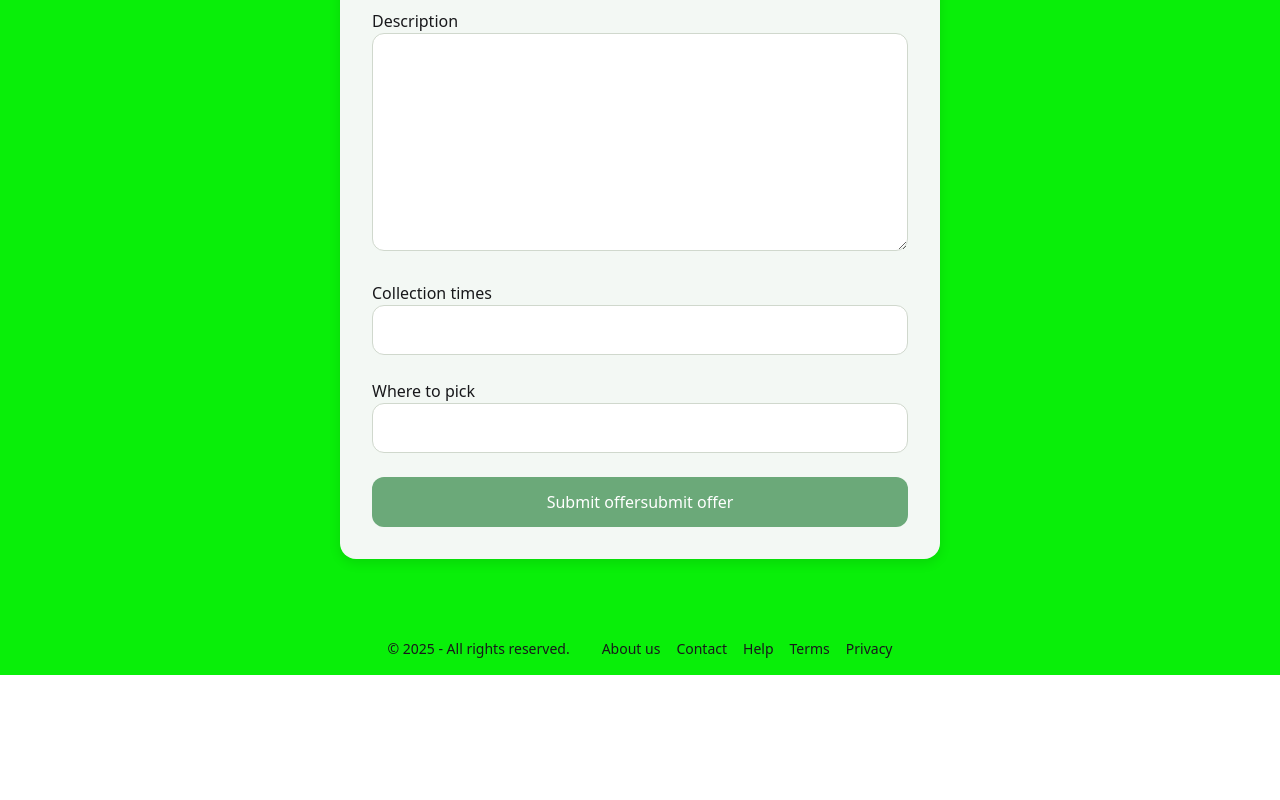
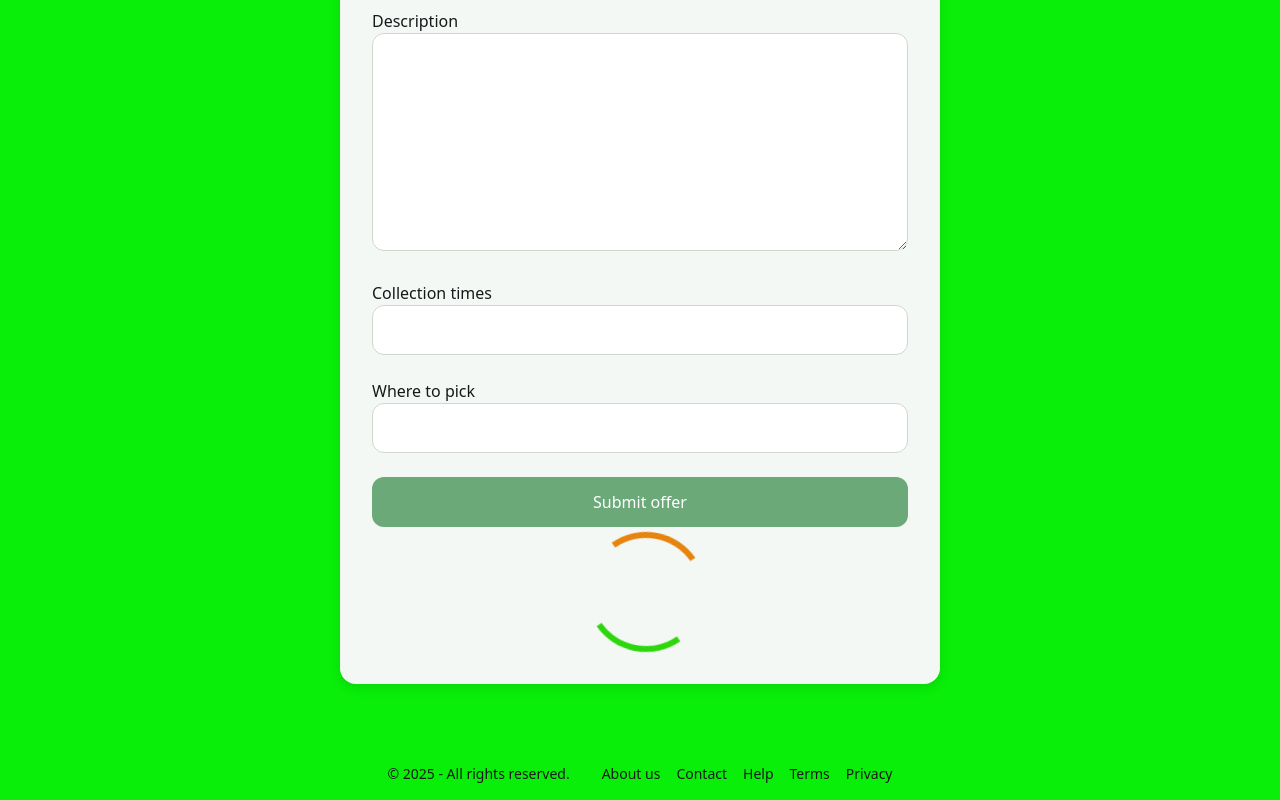
Before and after one commit to adrianny90/Final_project_client, a React (Vite) app: page /give in a window 1280 px wide. Shown: the part 545-1345 px from the top of the page. Before the commit the page ends 1220 px from the top, so only its background shows below. Built offline with nearby package versions, Linux system fonts and the light colour scheme.

Commit message:
added spinner for loadind state

```diff
--- /dev/null
+++ b/src/components.jsx/Spinner.jsx
@@ -0,0 +1,9 @@
+
+const Spinner = ()=> (
+        <div className="spinner"></div>
+    );
+
+
+
+
+export default Spinner;
--- a/src/index.css
+++ b/src/index.css
@@ -131,3 +131,19 @@ body {
     border-radius: 10px;
     box-shadow: 0 2px 6px rgba(0,0,0,0.1);
   }
+  .spinner {
+    margin-top:5px;
+    margin-left:40%;
+    height: 120px;
+    width:120px;
+    border: 6px solid;
+    border-color: rgb(46, 214, 12) transparent rgb(230, 132, 14) transparent;
+    border-radius: 50%;
+    animation: spin 1.3s ease infinite;
+  }
+
+  @keyframes spin {
+    to {
+      transform: rotate(360deg);
+    }
+  }
--- a/src/pages/AddPost.jsx
+++ b/src/pages/AddPost.jsx
@@ -4,6 +4,7 @@ import CategorySelect from "../components.jsx/CategorySelect";
 // import formDataBuilder from "../Utils/formDataBuilder.js";
 import cloudinaryUpload from "../../Utils/cloudinarayUpload.js";
 import axios from "axios";
+import Spinner from "../components.jsx/Spinner.jsx";
 
 const AddPost = () => {
 
@@ -16,10 +17,12 @@ const [formData,setFormData] = useState({
     collectionTime:'',
     location:'',
 });
-//storage for photo preview
-const [previewUrls, setPreviewUrls] = useState([]);
+
+const [previewUrls, setPreviewUrls] = useState([]);//storage for photo preview
 const [error,setError] =useState(null)
 const [isSubmitting, setIsSubitting] = useState(false)
+const [successMsg,setSuccessMsg] = useState('');
+
 
 
     //storing input data while typing
@@ -32,7 +35,7 @@ const handleChange = (e) => {
         //upload limit = 5 photos
         if(formData.photos.length + selectedFiles.length > 5) {
             setError('Max 5 photos possible');
-            return
+            return;
         }
         setError(null);
 
@@ -81,6 +84,7 @@ const handleSubmit = async(event) => {
             location:'',
         });
         setPreviewUrls([]);
+        setSuccessMsg('Item submitted succesfully');
     } catch (error) {
         console.log('Error while submitting', error);
         setError('Something went wrong while submitting')
@@ -107,6 +111,7 @@ const handleSubmit = async(event) => {
                 name="title"
                 value={formData.title}
                 onChange={handleChange}
+                disabled={isSubmitting}
                 required
                  />
             </div>
@@ -121,6 +126,7 @@ const handleSubmit = async(event) => {
                 name="description"
                 value={formData.description}
                 onChange={handleChange}
+                disabled={isSubmitting}
                 required
                 rows={8}
                 />
@@ -132,6 +138,7 @@ const handleSubmit = async(event) => {
                 id="collectionTime"
                 name="collectionTime"
                 value={formData.collectionTime}
+                disabled={isSubmitting}
                 onChange={handleChange}
                 />
             </div>
@@ -143,11 +150,15 @@ const handleSubmit = async(event) => {
                 name="location"
                 value={formData.location}
                 onChange={handleChange}
+                disabled={isSubmitting}
                 required
                 />
             </div>
-            <button className="submit-button" type="submit" disabled={isSubmitting}>{isSubmitting?'Submitting...':'Submit offer'}submit offer</button>
+            <button className="submit-button" type="submit" disabled={isSubmitting}>{isSubmitting?'Submitting...':'Submit offer'}</button>
         </form>
+        <Spinner />
+        {isSubmitting && <Spinner />}
+        {successMsg && <p className="succes-message">{successMsg}</p>}
 
         </div>
     )
```
